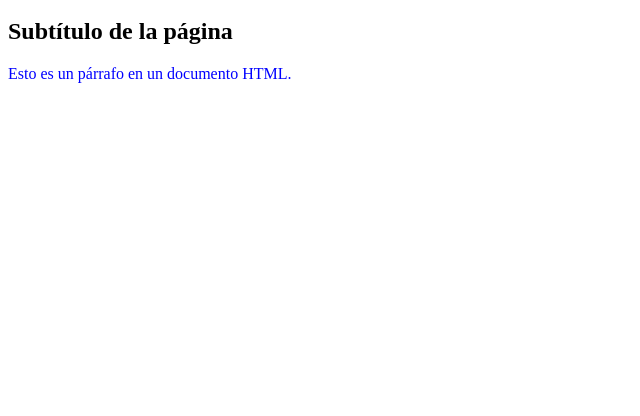
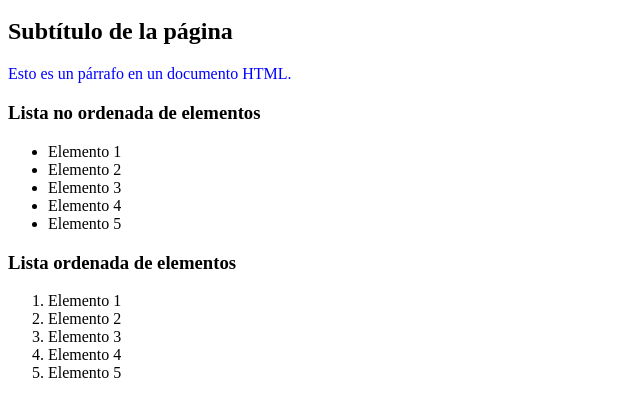
Before and after one commit to jmcipollone/example, a plain HTML site: page index.html in a window 1280 px wide. Shown: the part 48-464 px from the top of the page, without its empty margins (0-640 px from the left). Drawn offline with Linux system fonts and the light colour scheme.

Commit message:
Se agregaron listas a la página principal del sitio

```diff
--- a/index.html
+++ b/index.html
@@ -7,5 +7,21 @@
 	<h1>Titulo principal de la página</h1>
 	<h2>Subtítulo de la página</h2>
 	<p>Esto es un párrafo en un documento HTML. </p>
+	<h3>Lista no ordenada de elementos</h3>
+	<ul>
+		<li>Elemento 1</li>
+		<li>Elemento 2</li>
+		<li>Elemento 3</li>
+		<li>Elemento 4</li>
+		<li>Elemento 5</li>
+	</ul>
+	<h3>Lista ordenada de elementos</h3>
+	<ol>
+		<li>Elemento 1</li>
+		<li>Elemento 2</li>
+		<li>Elemento 3</li>
+		<li>Elemento 4</li>
+		<li>Elemento 5</li>
+	</ol>
 </body>
 </html>
```
